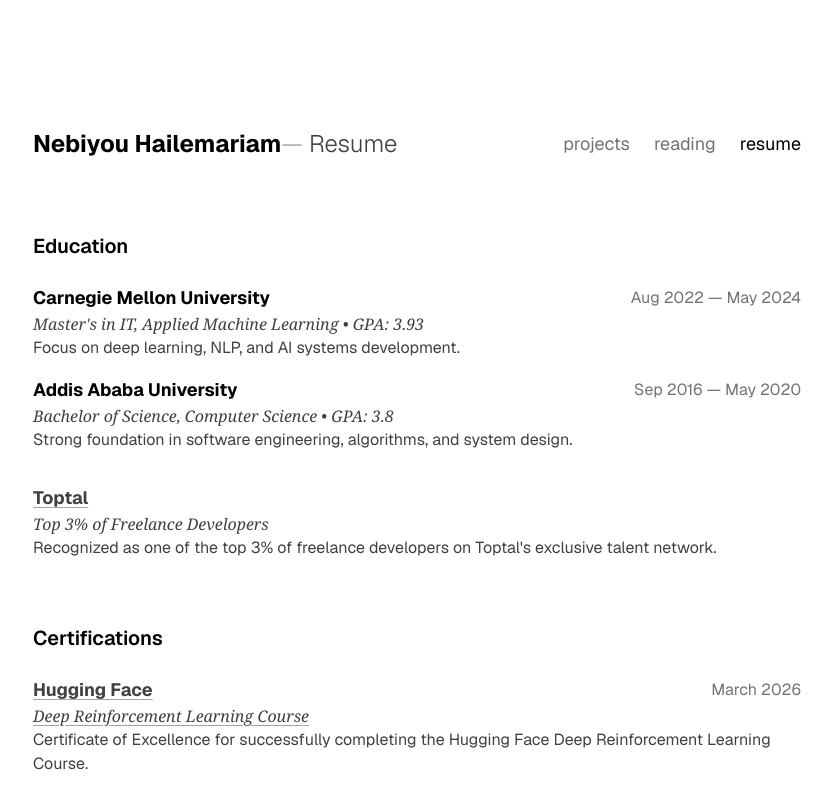
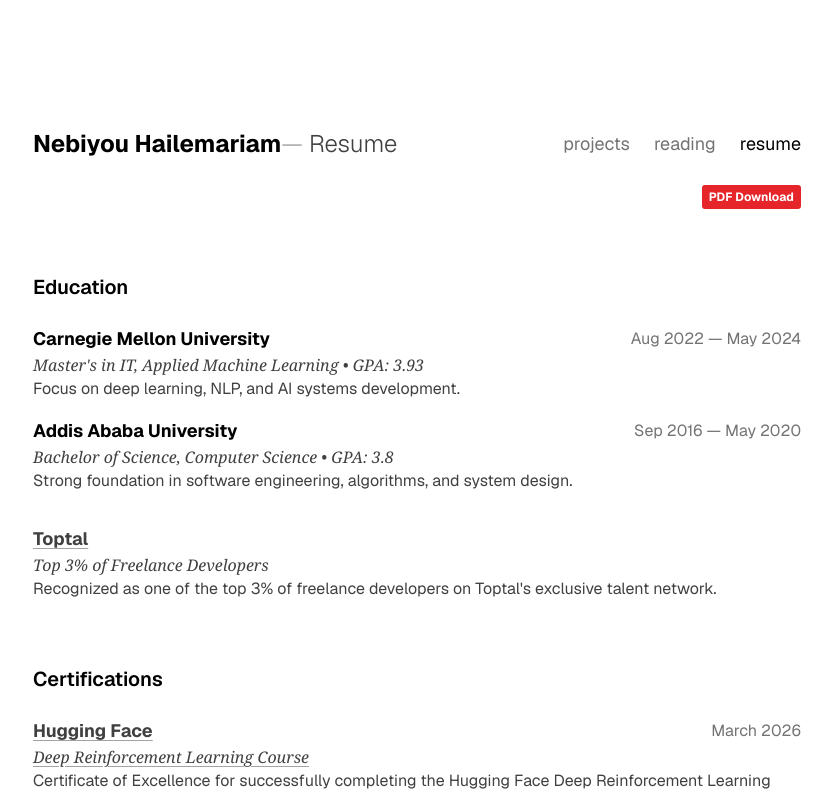
Before and after one commit to nebHailemariam/nebHailemariam.github.io, a Next.js app in the folder my-website/: page /resume in a window 1280 px wide. Shown: the top 796 px of the page, without its empty margins (223-1055 px from the left). Built offline with nearby package versions, Linux system fonts and the light colour scheme.

Commit message:
feat: add PDF download link and styling to resume page

```diff
--- a/my-website/app/resume/page.module.scss
+++ b/my-website/app/resume/page.module.scss
@@ -1,3 +1,19 @@
+.pdfRow {
+  margin: 0 0 1rem;
+  text-align: right;
+}
+
+.pdfLink {
+  display: inline-block;
+  padding: 0.2rem 0.45rem;
+  font-size: 0.75rem;
+  font-weight: 700;
+  color: #fff;
+  text-decoration: none;
+  background: #e5252a;
+  border-radius: 3px;
+}
+
 .section {
   padding: 3rem 0;
 
--- a/my-website/app/resume/page.tsx
+++ b/my-website/app/resume/page.tsx
@@ -10,6 +10,17 @@
 export default function Resume() {
   return (
     <main>
+      <p className={styles.pdfRow}>
+        <a
+          className={styles.pdfLink}
+          href="/resume.pdf"
+          target="_blank"
+          rel="noopener noreferrer"
+        >
+          PDF Download
+        </a>
+      </p>
+
       <section className={styles.section}>
         <h2 className={styles.heading}>Education</h2>
 
```
Also changed, not shown: 1 other file (tests, documents, lock files or other folders).
